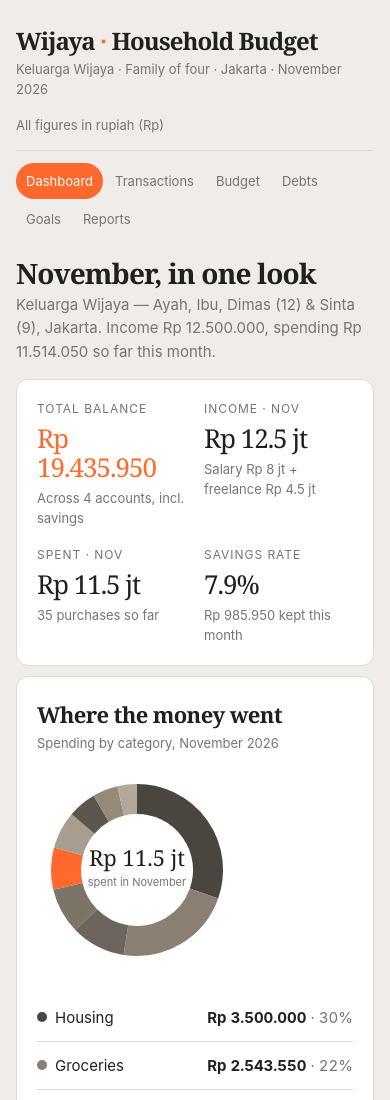
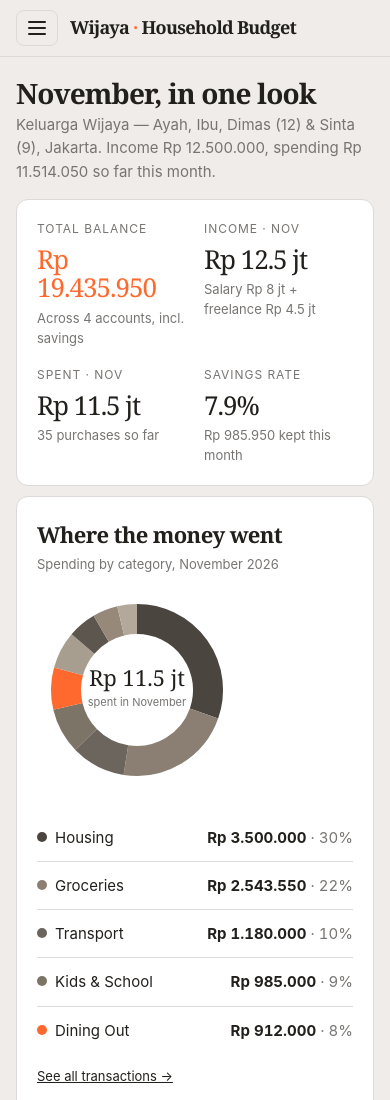
Before and after one commit to zal-m10/best-household-budget-site, a plain HTML site: page app/index.html in a window 390 px wide. Shown: the top 1100 px of the page. Drawn offline with Linux system fonts and the light colour scheme.

Commit message:
Navigate via sidebar: fixed left sidebar on desktop, hamburger drawer on phone (plus PFM revision)

```diff
--- a/app/index.html
+++ b/app/index.html
@@ -9,14 +9,10 @@
 <link rel="stylesheet" href="style.css">
 </head>
 <body>
-<header class="wrap" style="padding-bottom:0">
-  <div class="topbar">
-    <div>
-      <div class="brand">Wijaya <em>·</em> Household Budget</div>
-      <div class="household">Keluarga Wijaya · Family of four · Jakarta · November 2026</div>
-    </div>
-    <div class="household" id="clock-note">All figures in rupiah (Rp)</div>
-  </div>
+<div class="shell">
+  <aside class="sidebar" id="sidebar" aria-label="Site navigation">
+    <div class="side-brand">Wijaya <em>·</em> Household Budget</div>
+    <div class="side-household">Keluarga Wijaya · Family of four · Jakarta · November 2026</div>
     <nav class="main" aria-label="Main navigation">
       <a href="#/">Dashboard</a>
       <a href="#/transactions">Transactions</a>
@@ -25,8 +21,17 @@
       <a href="#/goals">Goals</a>
       <a href="#/reports">Reports</a>
     </nav>
+    <div class="side-note">All figures in rupiah (Rp)</div>
+  </aside>
+  <div class="scrim" id="scrim" hidden></div>
+  <div class="content">
+    <header class="phone-bar">
+      <button type="button" id="menu-btn" aria-label="Open menu" aria-expanded="false" aria-controls="sidebar"><span></span><span></span><span></span></button>
+      <span class="phone-brand">Wijaya <em>·</em> Household Budget</span>
     </header>
     <main class="wrap" id="app" aria-live="polite"></main>
+  </div>
+</div>
 <div id="lightbox" class="lightbox" hidden>
   <figure>
     <img id="lightbox-img" alt="Receipt or payment proof, enlarged">
--- a/app/main.js
+++ b/app/main.js
@@ -92,6 +92,7 @@ function currentPath() {
 function render() {
   const path = currentPath();
   document.body.dataset.page = path;
+  setNavOpen(false);
   const app = document.getElementById("app");
   app.innerHTML = routes[path]() + siteFooter();
   document.querySelectorAll("nav.main a").forEach((a) => {
@@ -299,6 +300,21 @@ function wireDebts() {
   });
 }
 
+// ---- Sidebar drawer (phone): the hamburger opens it; a link, the scrim or Esc closes it. ----
+const menuBtn = document.getElementById("menu-btn");
+const scrim = document.getElementById("scrim");
+function setNavOpen(open) {
+  document.body.classList.toggle("nav-open", open);
+  scrim.hidden = !open;
+  menuBtn.setAttribute("aria-expanded", String(open));
+  menuBtn.setAttribute("aria-label", open ? "Close menu" : "Open menu");
+}
+menuBtn.addEventListener("click", () => setNavOpen(!document.body.classList.contains("nav-open")));
+scrim.addEventListener("click", () => setNavOpen(false));
+document.querySelector("nav.main").addEventListener("click", (e) => {
+  if (e.target.closest("a")) setNavOpen(false);
+});
+
 // ---- Receipt lightbox: tap a thumbnail in any row to enlarge it. ----
 function openLightbox(src, alt) {
   const box = document.getElementById("lightbox");
@@ -319,7 +335,7 @@ document.getElementById("app").addEventListener("click", (e) => {
   if (thumb) openLightbox(thumb.src, thumb.alt);
 });
 document.getElementById("lightbox").addEventListener("click", closeLightbox);
-document.addEventListener("keydown", (e) => { if (e.key === "Escape") closeLightbox(); });
+document.addEventListener("keydown", (e) => { if (e.key === "Escape") { closeLightbox(); setNavOpen(false); } });
 
 function refreshList() {
   // Re-render just the page; the filter values live in txFilter, so the
--- a/app/style.css
+++ b/app/style.css
@@ -35,24 +35,30 @@ a { color: var(--ink); }
 .small { font-size: 13px; }
 .num { font-variant-numeric: tabular-nums; }
 
-/* ---- Shell ---- */
+/* ---- Shell: fixed sidebar on desktop, drawer on phone ---- */
 .wrap { max-width: 1200px; margin: 0 auto; padding: 0 24px 64px; }
-.topbar {
-  display: flex; align-items: baseline; justify-content: space-between;
-  gap: 16px; flex-wrap: wrap;
-  padding: 22px 0 14px; border-bottom: 1px solid var(--stone);
+.shell { display: flex; min-height: 100vh; }
+.sidebar {
+  position: fixed; top: 0; left: 0; bottom: 0; width: 232px; z-index: 40;
+  padding: 24px 20px 20px;
+  border-right: 1px solid var(--stone);
+  display: flex; flex-direction: column;
 }
-.brand { font-family: var(--serif); font-size: 24px; font-weight: 700; letter-spacing: -0.04em; }
-.brand em { font-style: normal; color: var(--ember); }
-.topbar .household { color: var(--graphite); font-size: 13px; }
-nav.main { display: flex; gap: 4px; flex-wrap: wrap; padding: 12px 0 0; }
+.side-brand { font-family: var(--serif); font-size: 22px; font-weight: 700; letter-spacing: -0.04em; line-height: 1.2; }
+.side-brand em { font-style: normal; color: var(--ember); }
+.side-household { color: var(--graphite); font-size: 13px; margin-top: 8px; }
+nav.main { display: flex; flex-direction: column; gap: 2px; margin-top: 28px; }
 nav.main a {
-  text-decoration: none; font-size: 14px; color: var(--graphite);
-  padding: 8px 14px; border-radius: 9999px;
+  display: block; text-decoration: none; font-size: 14px; color: var(--graphite);
+  padding: 9px 14px; border-radius: 9999px;
 }
 nav.main a:hover { color: var(--ink); background: #e7e2dd; }
 nav.main a.active { background: var(--ember); color: #fff; }
 nav.main a.active:hover { color: #fff; }
+.side-note { margin-top: auto; padding-top: 14px; border-top: 1px solid var(--stone); color: var(--graphite); font-size: 13px; }
+.content { flex: 1; min-width: 0; margin-left: 232px; }
+.scrim { display: none; }
+.phone-bar { display: none; }
 
 /* ---- Layout ---- */
 .page-head { padding: 20px 0 16px; }
@@ -167,10 +173,39 @@ footer.site { margin-top: 48px; padding-top: 16px; border-top: 1px solid var(--s
   .hero .big { font-size: 26px; }
   .cols-2, .cols-3, .cols-32, .cols-23 { grid-template-columns: 1fr; }
   .card { padding: 20px; }
-  nav.main { gap: 2px; }
-  nav.main a { padding: 8px 10px; font-size: 13px; }
   .form-grid { grid-template-columns: 1fr; }
   table.tx .hide-phone { display: none; }
+
+  /* ---- Sidebar becomes a drawer on the phone ---- */
+  .sidebar {
+    width: 264px; max-width: 84vw;
+    background: var(--paper);
+    transform: translateX(-105%);
+    transition: transform 0.22s ease;
+  }
+  body.nav-open .sidebar { transform: none; }
+  body.nav-open { overflow: hidden; }
+  .scrim {
+    display: block; position: fixed; inset: 0; z-index: 30;
+    background: rgba(34, 32, 29, 0.45);
+  }
+  .scrim[hidden] { display: none; }
+  .content { margin-left: 0; }
+  .phone-bar {
+    display: flex; align-items: center; gap: 12px;
+    position: sticky; top: 0; z-index: 20;
+    background: var(--linen);
+    border-bottom: 1px solid var(--stone);
+    padding: 10px 16px;
+  }
+  .phone-brand { font-family: var(--serif); font-size: 18px; font-weight: 700; letter-spacing: -0.04em; }
+  .phone-brand em { font-style: normal; color: var(--ember); }
+  #menu-btn {
+    flex-shrink: 0; display: inline-flex; flex-direction: column; justify-content: center; gap: 4px;
+    background: transparent; border: 1px solid var(--stone); border-radius: 8px;
+    padding: 10px 11px; cursor: pointer;
+  }
+  #menu-btn span { display: block; width: 18px; height: 2px; background: var(--ink); border-radius: 2px; }
 }
 
 /* ---- Dashboard cover density (desktop only) ----
@@ -187,10 +222,6 @@ body[data-page="/"] .budget-row .bar-line .bar-track { flex: 1; }
 body[data-page="/"] .budget-row .bar-line .fig { white-space: nowrap; }
 
 @media (min-width: 761px) {
-  body[data-page="/"] .topbar { padding: 12px 0 8px; }
-  body[data-page="/"] .brand { font-size: 22px; }
-  body[data-page="/"] nav.main { padding-top: 8px; }
-  body[data-page="/"] nav.main a { padding: 7px 13px; }
   body[data-page="/"] .page-head { padding: 12px 0 10px; }
   body[data-page="/"] .page-head h1 { font-size: 28px; }
   body[data-page="/"] .page-head p { max-width: none; }
```
Lines whose indentation alone changed are shown as unchanged.
